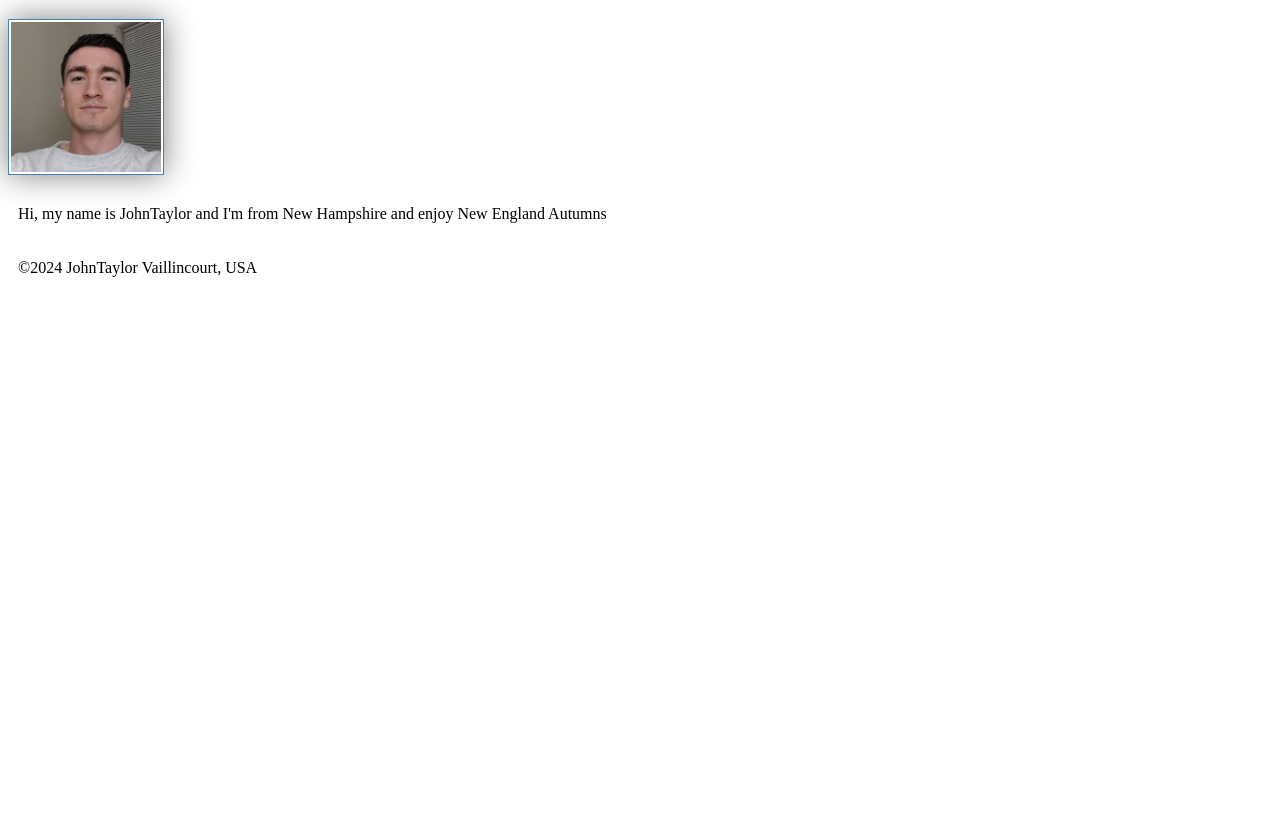
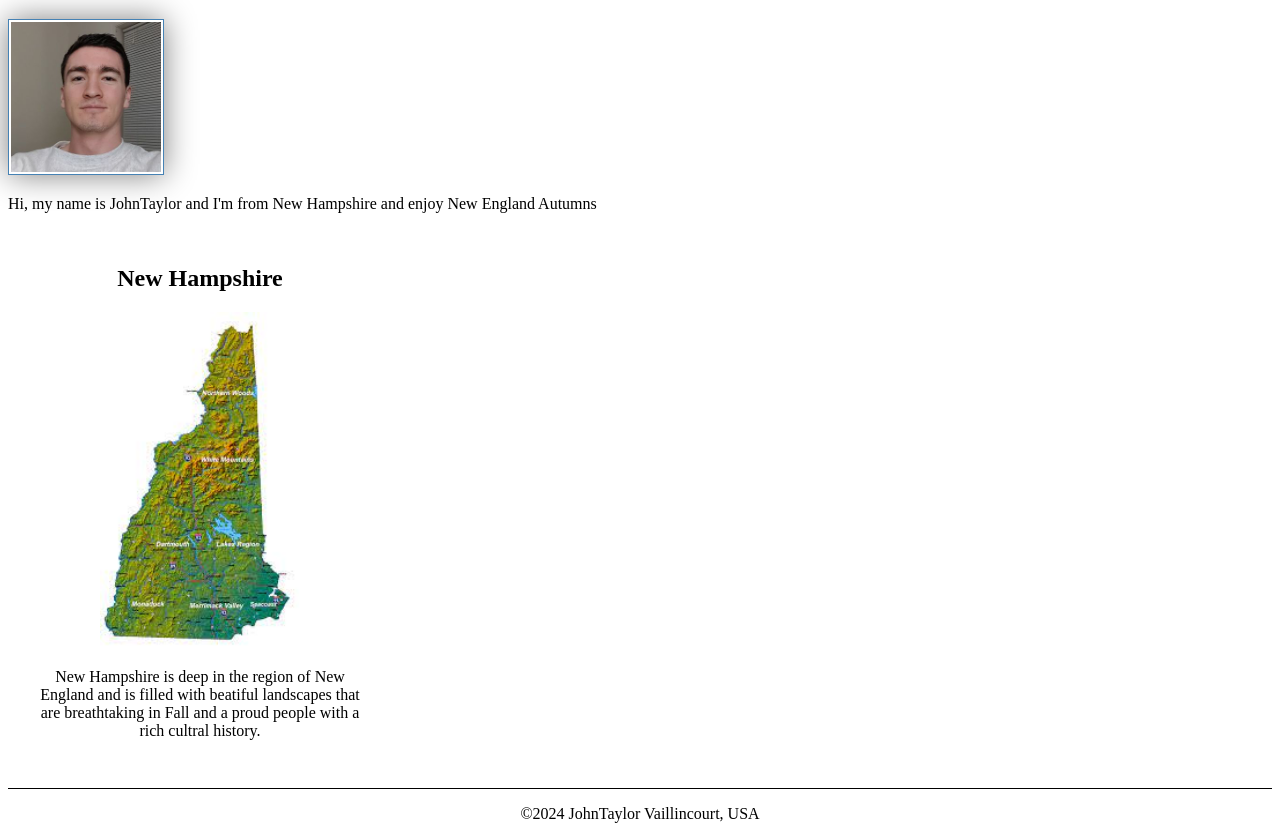
Before and after one commit to johntaylorv/wdd130, a plain HTML site: page index.html in a window 1280 px wide. Shown: the part 263-1102 px from the top of the page. Before the commit the page ends 800 px from the top, so only its background shows below. Drawn offline with Linux system fonts and the light colour scheme.

Commit message:
w2csstouchup

```diff
--- a/index.html
+++ b/index.html
@@ -4,6 +4,8 @@
     <meta charset="UTF-8">
     <meta name="viewport" content="width=device-width, initial-scale=1.0">
     <title>JohnTaylor Vaillincourt | WDD 130</title>
+    <meta name="description" content="JohnTaylor Vaillincourt's WDD130 Home Page for displaying course activities.">
+    <meta name="author" content="JohnTaylor Vaillincourt">
     <link rel="stylesheet" href="styles/styles.css">
 </head>
 <body>
@@ -22,6 +24,11 @@
         <p> Hi, my name is JohnTaylor and I'm from New Hampshire and enjoy New England Autumns</p>
 
     </main>
+    <aside>
+        <h2>New Hampshire</h2>
+        <img src="images/nh1.jpg" alt="Map of New Hampshire">
+        <p>New Hampshire is deep in the region of New England and is filled with beatiful landscapes that are breathtaking in Fall and a proud people with a rich cultral history.</p>
+    </aside>
 
     <footer>
         <p>©2024 JohnTaylor Vaillincourt, USA</p>
--- a/styles/styles.css
+++ b/styles/styles.css
@@ -13,7 +13,7 @@ h1 {
     color: steelblue;
 }
 
-img {
+main img {
     width: 150px;
     height: auto;
     border: 1px solid steelblue;
@@ -22,5 +22,30 @@ img {
 }
 
 p {
-    padding: 10px;
+    padding: 0;
 }
+
+main {
+    max-width: 840px;
+}
+
+aside {
+    width: 20rem;
+    margin: 1rem;
+    border: 1 px solid rgba(0,0,0,0.2);
+    padding: 1rem;
+    background-color: white;
+    color: black;
+    text-align: center;
+}
+
+aside img {
+    width: 200px;
+    height: auto;
+}
+
+footer {
+    margin-top: 15px;
+    border-top: 1px solid black;
+    text-align: center;
+}
```
Also changed, not shown: images/nh1.jpg (added).
